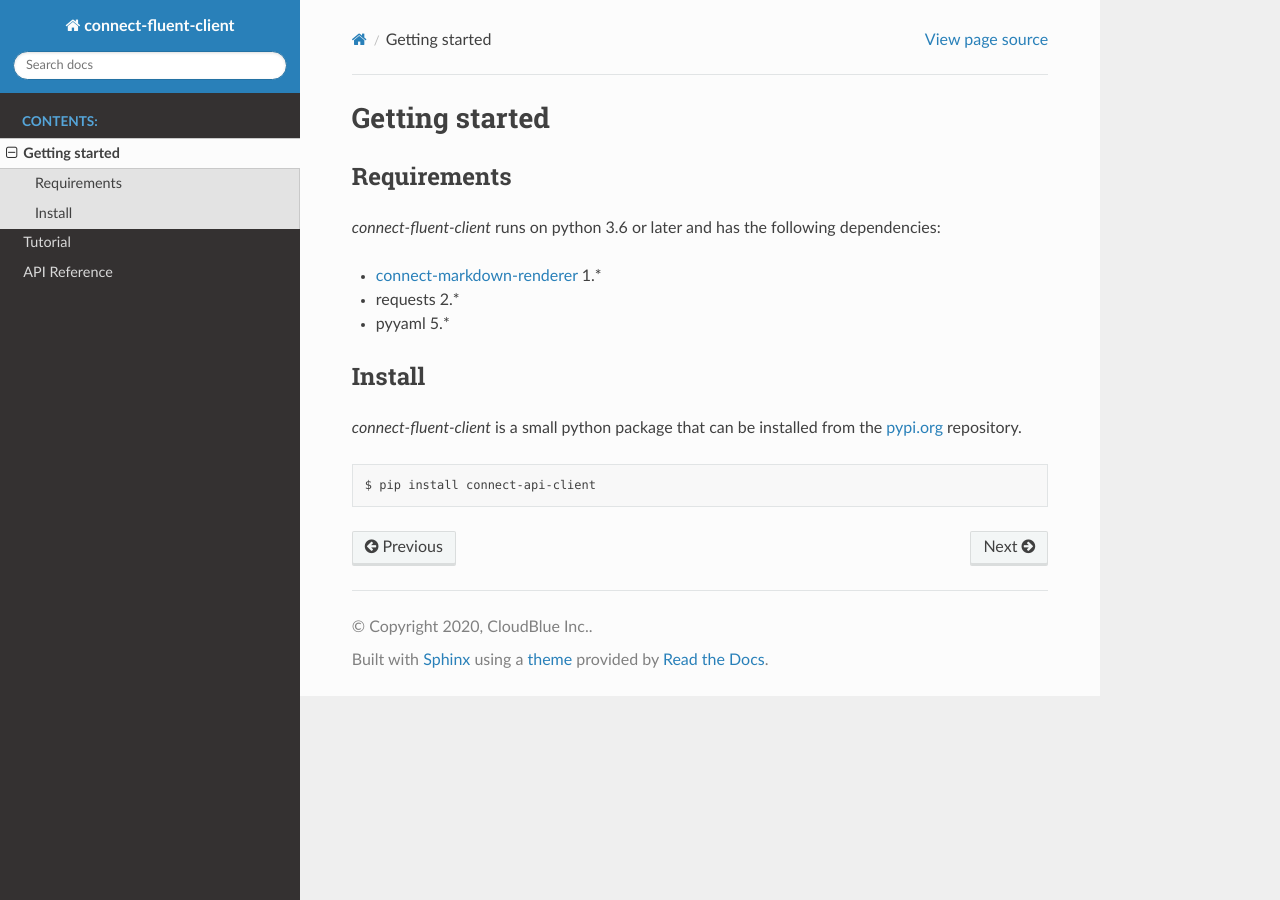
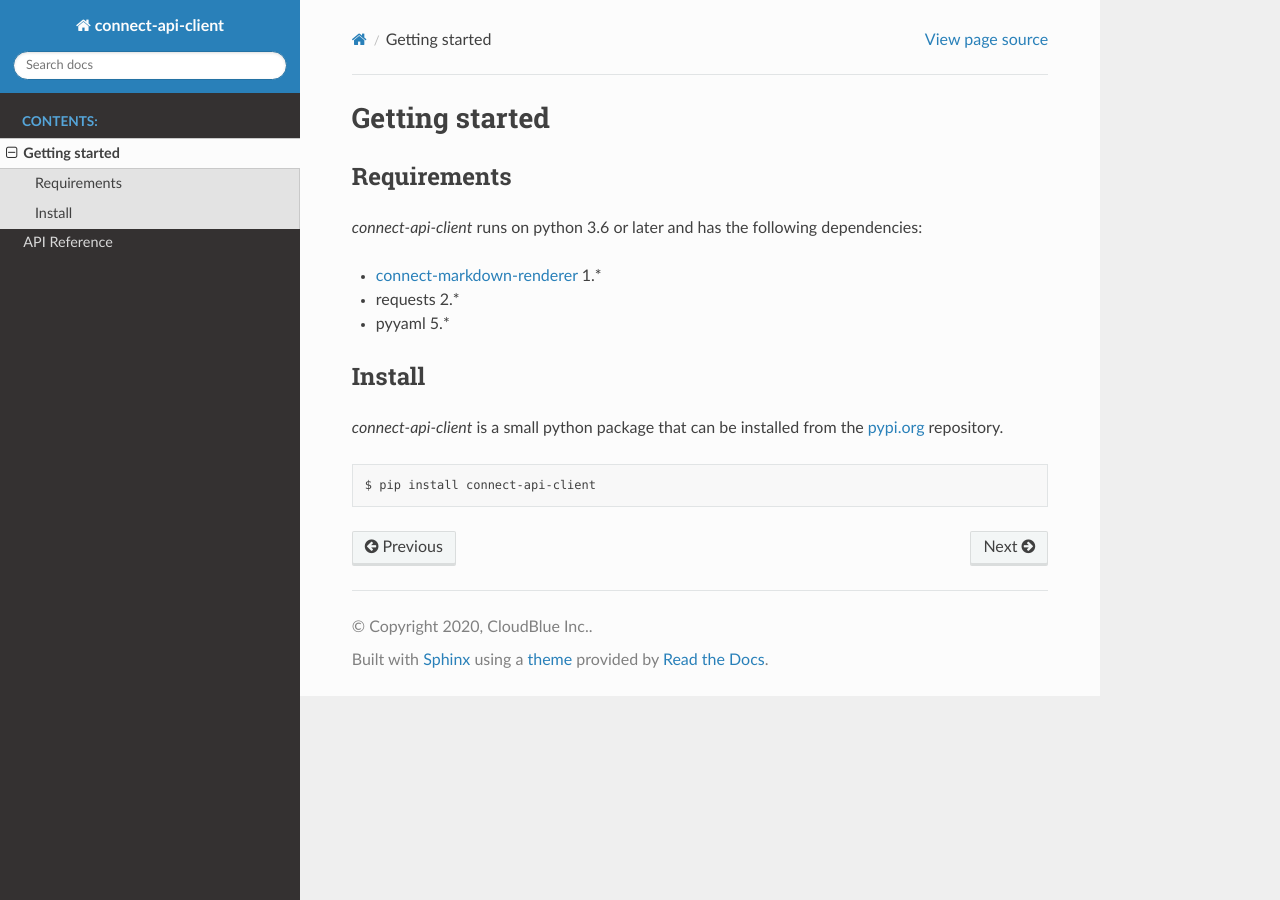
Before and after one commit to cloudblue/connect-python-openapi-client, a Sphinx documentation site: the page built from docs/getting_started.rst, in a window 1280 px wide. Built offline with Sphinx 7.4.7 and the Read the Docs theme 2.0.0, drawn with Linux system fonts in a browser that asks for light colours; pages that are not in the unit, such as notebooks, are missing from menus; the version number could not be read and is left out.

Commit message:
renaming things

```diff
--- a/docs/conf.py
+++ b/docs/conf.py
@@ -10,7 +10,7 @@ sys.path.insert(0, os.path.abspath('..'))
 
 # -- Project information -----------------------------------------------------
 
-project = 'connect-fluent-client'
+project = 'connect-api-client'
 copyright = '{}, CloudBlue Inc.'.format(datetime.now().year)
 author = 'CloudBlue'
 
--- a/docs/getting_started.rst
+++ b/docs/getting_started.rst
@@ -5,7 +5,7 @@ Getting started
 Requirements
 ------------
 
-*connect-fluent-client* runs on python 3.6 or later and has the following dependencies:
+*connect-api-client* runs on python 3.6 or later and has the following dependencies:
 
 * `connect-markdown-renderer <https://github.com/cloudblue/connect-markdown-renderer>`_ 1.*
 * requests 2.*
@@ -15,7 +15,7 @@ Requirements
 Install
 -------
 
-*connect-fluent-client* is a small python package that can be installed
+*connect-api-client* is a small python package that can be installed
 from the `pypi.org <https://pypi.org/project/connect-api-client/>`_ repository.
 
 
```
Also changed, not shown: docs/index.rst (+4 -3 lines), 3 other files.
